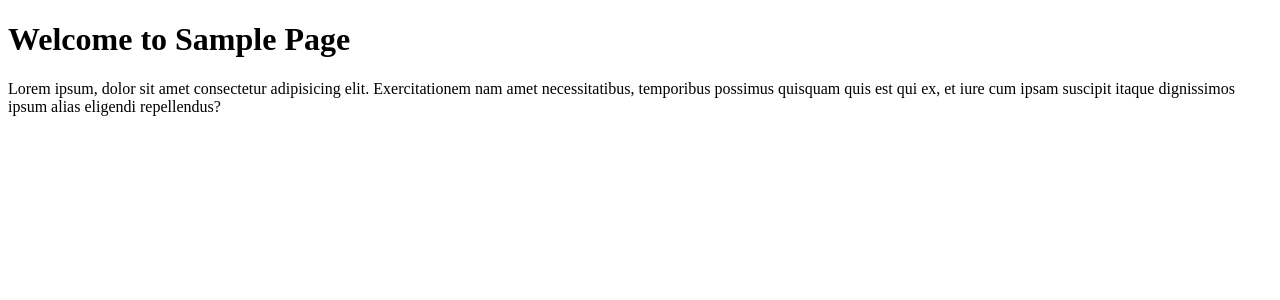
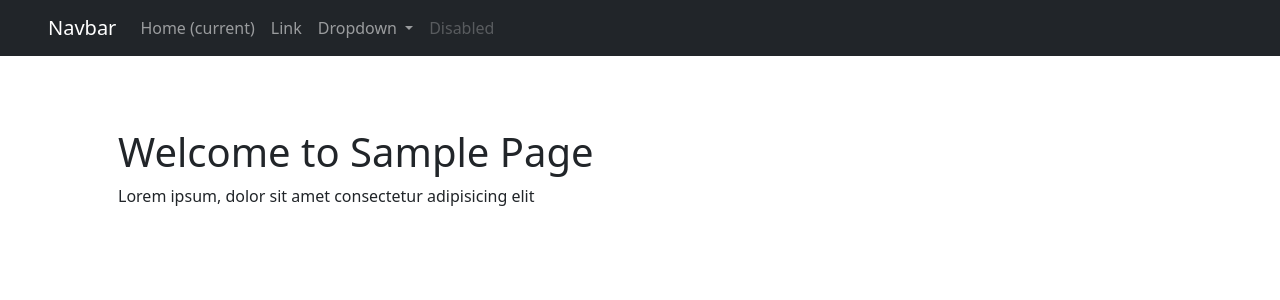
Before and after one commit to apykwan/flask-api, a Flask app: a page that uses templates/user.html in a window 1280 px wide. Shown: the top 300 px of the page. Run offline with Flask 3, Linux system fonts and the light colour scheme.

Commit message:
create navbar

```diff
--- a/server.py
+++ b/server.py
@@ -25,5 +25,10 @@ def user(name):
 def page_not_found(e):
   return render_template("404.html"), 404
 
+# Invalid URL
+@app.errorhandler(500)
+def page_not_found(e):
+  return render_template("500.html"), 500
+
 if __name__ == "__main__":
   app.run(use_reloader=True, debug=True)
--- /dev/null
+++ b/templates/base.html
@@ -0,0 +1,19 @@
+<!DOCTYPE html>
+<html lang="en">
+<head>
+  <meta charset="UTF-8">
+  <meta name="viewport" content="width=device-width, initial-scale=1.0">
+  <link href="https://cdn.jsdelivr.net/npm/bootstrap@5.0.2/dist/css/bootstrap.min.css" rel="stylesheet"
+    integrity="sha384-EVSTQN3/azprG1Anm3QDgpJLIm9Nao0Yz1ztcQTwFspd3yD65VohhpuuCOmLASjC" crossorigin="anonymous">
+  <title>Flask</title>
+<body>
+  {% include 'navbar.html' %}
+  <br />
+  <div class="container p-5">
+    {% block content %}
+    {% endblock %}
+  </div>
+  <script src="https://cdn.jsdelivr.net/npm/bootstrap@5.3.2/dist/js/bootstrap.bundle.min.js"
+    integrity="sha384-C6RzsynM9kWDrMNeT87bh95OGNyZPhcTNXj1NW7RuBCsyN/o0jlpcV8Qyq46cDfL" crossorigin="anonymous"></script>
+</body>
+</html>
--- /dev/null
+++ b/templates/navbar.html
@@ -0,0 +1,33 @@
+<nav class="navbar navbar-expand-lg navbar-dark bg-dark px-5">
+  <a class="navbar-brand" href="#">Navbar</a>
+  <button class="navbar-toggler" type="button" data-toggle="collapse" data-target="#navbarNav" aria-controls="navbarNav"
+    aria-expanded="false" aria-label="Toggle navigation">
+    <span class="navbar-toggler-icon"></span>
+  </button>
+  <div class="collapse navbar-collapse" id="navbarSupportedContent">
+    <ul class="navbar-nav mr-auto">
+      <li class="nav-item active">
+        <a class="nav-link" href="#">Home <span class="sr-only">(current)</span></a>
+      </li>
+      <li class="nav-item">
+        <a class="nav-link" href="#">Link</a>
+      </li>
+      <li class="nav-item dropdown">
+        <a class="nav-link dropdown-toggle" href="#" id="navbarDropdown" role="button" data-toggle="dropdown"
+          aria-haspopup="true" aria-expanded="false">
+          Dropdown
+        </a>
+        <div class="dropdown-menu" aria-labelledby="navbarDropdown">
+          <a class="dropdown-item" href="#">Action</a>
+          <a class="dropdown-item" href="#">Another action</a>
+          <div class="dropdown-divider"></div>
+          <a class="dropdown-item" href="#">Something else here</a>
+        </div>
+      </li>
+      <li class="nav-item">
+        <a class="nav-link disabled" href="#">Disabled</a>
+      </li>
+    </ul>
+
+  </div>
+</nav>
--- a/templates/user.html
+++ b/templates/user.html
@@ -1,12 +1,6 @@
-<!DOCTYPE html>
-<html lang="en">
-<head>
-  <meta charset="UTF-8">
-  <meta name="viewport" content="width=device-width, initial-scale=1.0">
-  <title>User</title>
-</head>
-<body>
+{% extends 'base.html' %}
+
+{% block content %}
   <h1>Welcome to {{ user_name|capitalize }} Page</h1>
-  <p>Lorem ipsum, dolor sit amet consectetur adipisicing elit. Exercitationem nam amet necessitatibus, temporibus possimus quisquam quis est qui ex, et iure cum ipsam suscipit itaque dignissimos ipsum alias eligendi repellendus?</p>
-</body>
-</html>
+  <p>Lorem ipsum, dolor sit amet consectetur adipisicing elit</p>
+{% endblock %}
```
Also changed, not shown: templates/404.html (+3 -10 lines), templates/500.html (+3 -10 lines), templates/index.html (+8 -9 lines).
